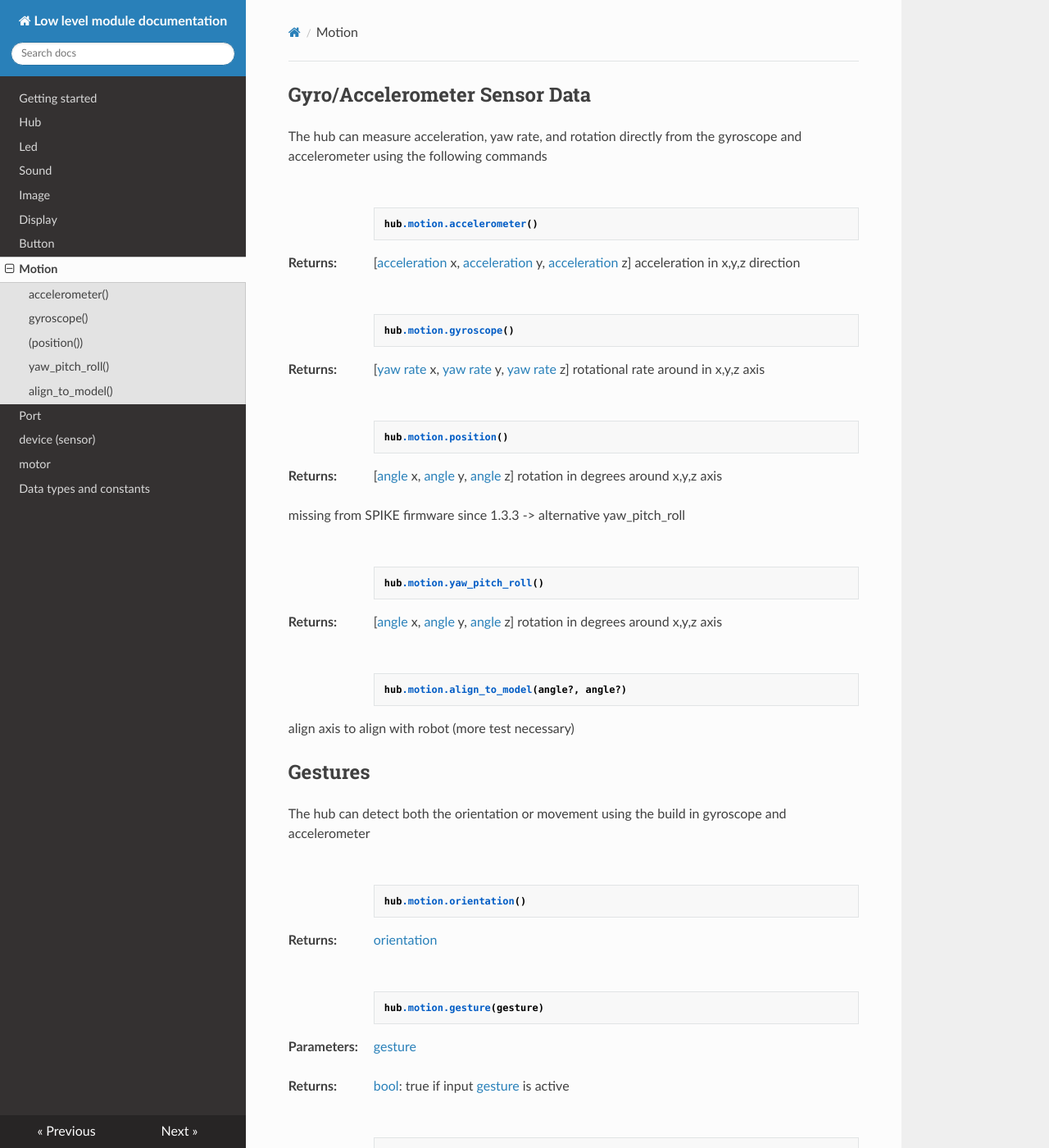
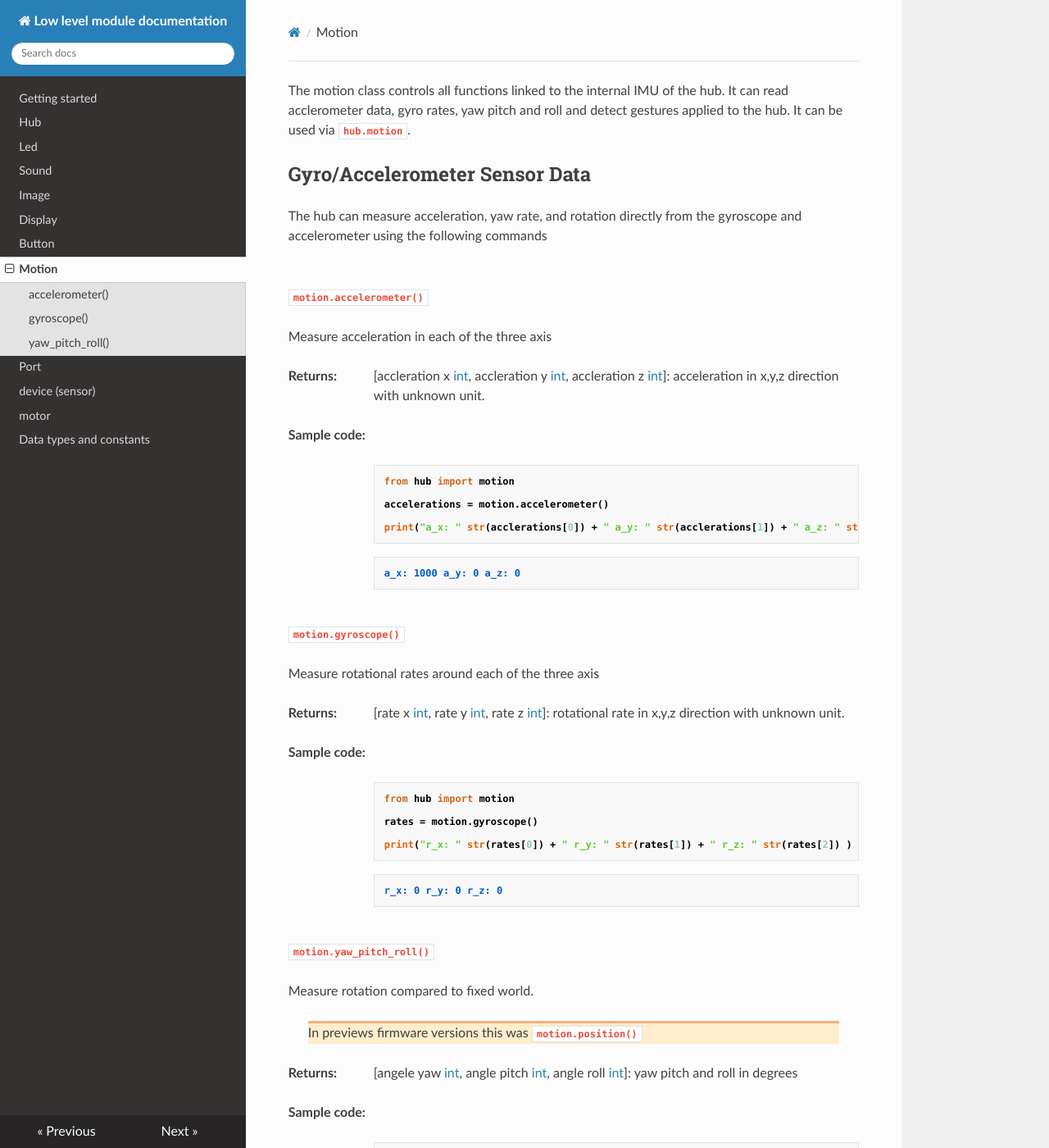
Before and after one commit to NStrijbosch/hub-module-notes, an MkDocs documentation site: the page built from docs/motion.md, in a window 1280 px wide and 1400 px high. Shown: the whole window at 82% size. Built offline with MkDocs 1.6.1, drawn with Linux system fonts in a browser that asks for light colours; nearby versions of some CDN libraries; some of the changed text lies outside the part shown.

Commit message:
Update motion.md

````diff
--- a/docs/motion.md
+++ b/docs/motion.md
@@ -1,3 +1,6 @@
+
+The motion class controls all functions linked to the internal IMU of the hub. It can read acclerometer data, gyro rates, yaw pitch and roll and detect gestures applied to the hub. It can be used via `hub.motion`.
+
 # Gyro/Accelerometer Sensor Data
 
 The hub can measure acceleration, yaw rate, and rotation directly from the gyroscope and accelerometer using the following commands
@@ -5,53 +8,77 @@ The hub can measure acceleration, yaw rate, and rotation directly from the gyros
 
 ## accelerometer()
 
-```
-hub.motion.accelerometer()
-```
+`motion.accelerometer()`
+
+Measure acceleration in each of the three axis
+
 __Returns:__
 
-* [[acceleration](data_types.md#acceleration) x, [acceleration](data_types.md#acceleration) y, [acceleration](data_types.md#acceleration) z] acceleration in x,y,z direction
+* [accleration x [int](data_types.md#int), accleration y [int](data_types.md#int), accleration z [int](data_types.md#int)]: acceleration in x,y,z direction with unknown unit.
 
+__Sample code:__
+
+``` python
+from hub import motion
+
+accelerations = motion.accelerometer()
+
+print("a_x: " str(acclerations[0]) + " a_y: " str(acclerations[1]) + " a_z: " str(acclerations[2]) )
+```
+
+```
+a_x: 1000 a_y: 0 a_z: 0
+```
 
 ## gyroscope()
 
-```
-hub.motion.gyroscope()
-```
-__Returns:__
+`motion.gyroscope()`
 
-* [[yaw rate](data_types.md#yaw) x, [yaw rate](data_types.md#yaw) y, [yaw rate](data_types.md#yaw) z] rotational rate around in x,y,z axis
-
-
-## (position())
-
-```
-hub.motion.position()
-```
+Measure rotational rates around each of the three axis
 
 __Returns:__
 
-* [[angle](data_types.md#angle) x, [angle](data_types.md#angle) y, [angle](data_types.md#angle) z] rotation in degrees around x,y,z axis
+* [rate x [int](data_types.md#int), rate y [int](data_types.md#int), rate z [int](data_types.md#int)]: rotational rate in x,y,z direction with unknown unit.
 
-missing from SPIKE firmware since 1.3.3 -> alternative yaw_pitch_roll
+__Sample code:__
+
+``` python
+from hub import motion
+
+rates = motion.gyroscope()
+
+print("r_x: " str(rates[0]) + " r_y: " str(rates[1]) + " r_z: " str(rates[2]) )
+```
+
+```
+r_x: 0 r_y: 0 r_z: 0
+```
 
 ## yaw_pitch_roll()
 
-```
-hub.motion.yaw_pitch_roll()
-```
+`motion.yaw_pitch_roll()`
+
+Measure rotation compared to fixed world.
+
+> In previews firmware versions this was `motion.position()`
 
 __Returns:__
 
-* [[angle](data_types.md#angle) x, [angle](data_types.md#angle) y, [angle](data_types.md#angle) z] rotation in degrees around x,y,z axis
+* [angele yaw [int](data_types.md#int), angle pitch [int](data_types.md#int), angle roll [int](data_types.md#int)]: yaw pitch and roll in degrees
 
-## align_to_model()
+__Sample code:__
+
+``` python
+from hub import motion
+
+rotations = motion.yaw_pitch_roll()
+
+print("yaw: " str(rotations[0]) + " pitch: " str(rotations[1]) + " roll: " str(rotations[2]) )
+```
 
 ```
-hub.motion.align_to_model(angle?, angle?)
+yaw: 0 pitch: 0 roll: 0
 ```
-
-align axis to align with robot (more test necessary)
 
 # Gestures
 
@@ -59,38 +86,95 @@ The hub can detect both the orientation or movement using the build in gyroscope
 
 ## orientation()
 
-```
-hub.motion.orientation()
-```
+`motion.orientation()'
 
 __Returns:__
 
-* [orientation](data_types.md#orientation)
+* orientation: which of the sides of the hub is facing upwards
+    TOP = 0
+    FRONT = 1
+    RIGHT = 2
+    BOTTOM = 3
+    BACK = 4
+    LEFT = 5
+
+__Sample code:__
+
+``` python
+from hub import motion
+
+print('Orientation: ' + str(motion.orientation()))
+```
 
 ## gesture()
 
-```
-hub.motion.gesture(gesture)
-```
+`motion.gesture(gesture)`
+
+Check if gesture is currently applied
+
 __Parameters:__
 
-* [gesture](data_types.md#gesture)
+* gesture ([int](data_types.md#int))
+    TAPPED=0
+    DOUBLETAPPED=1
+    SHAKE=2
+    FREEFALL=3
 
 __Returns:__
 
-* [bool](data_types.bool): true if input [gesture](data_types.md#gesture) is active
+* [bool](data_types.bool): `True` if input gesture is active, otherwise `False`.
+
+__Sample code:__
+
+``` python
+from hub import motion
+
+if motion.gesture(2):
+    print("Hub is shaking!")
+else:
+    print("Hub is not shaking")
+```
+
 
 ## (was_gesture())
 
-```
-hub.motion.was_gesture(gesture)
-```
+`motion.gesture(gesture)`
+
+Check if gesture was applied since last call
+
+>  Missing from SPIKE firmware since 1.3.3
+
 __Parameters:__
 
-* [gesture](data_types.md#gesture)
+* gesture ([int](data_types.md#int))
+    TAPPED=0
+    DOUBLETAPPED=1
+    SHAKE=2
+    FREEFALL=3
 
 __Returns:__
 
-* [bool](data_types.bool): true if input [gesture](data_types.md#gesture) was active since last call
+* [bool](data_types.bool): `True` if input gesture was active, otherwise `False`.
 
-missing from SPIKE firmware since 1.3.3
+__Sample code:__
+
+``` python
+from hub import motion
+from utime import sleep_ms
+
+motion.was_gesture(0)  #first do a call, behaviour before current program is unknown
+
+sleep_ms(2000)
+print("Tap the hub")
+
+if motion.was_gesture(0):
+    print("Hub was tapped")
+else:
+    print("Hub was not tapped")
+```
+
+## align_to_model() TODO
+
+`motion.align_to_model(angle?, angle?)`
+
+align axis to align with robot (more test necessary)
````
